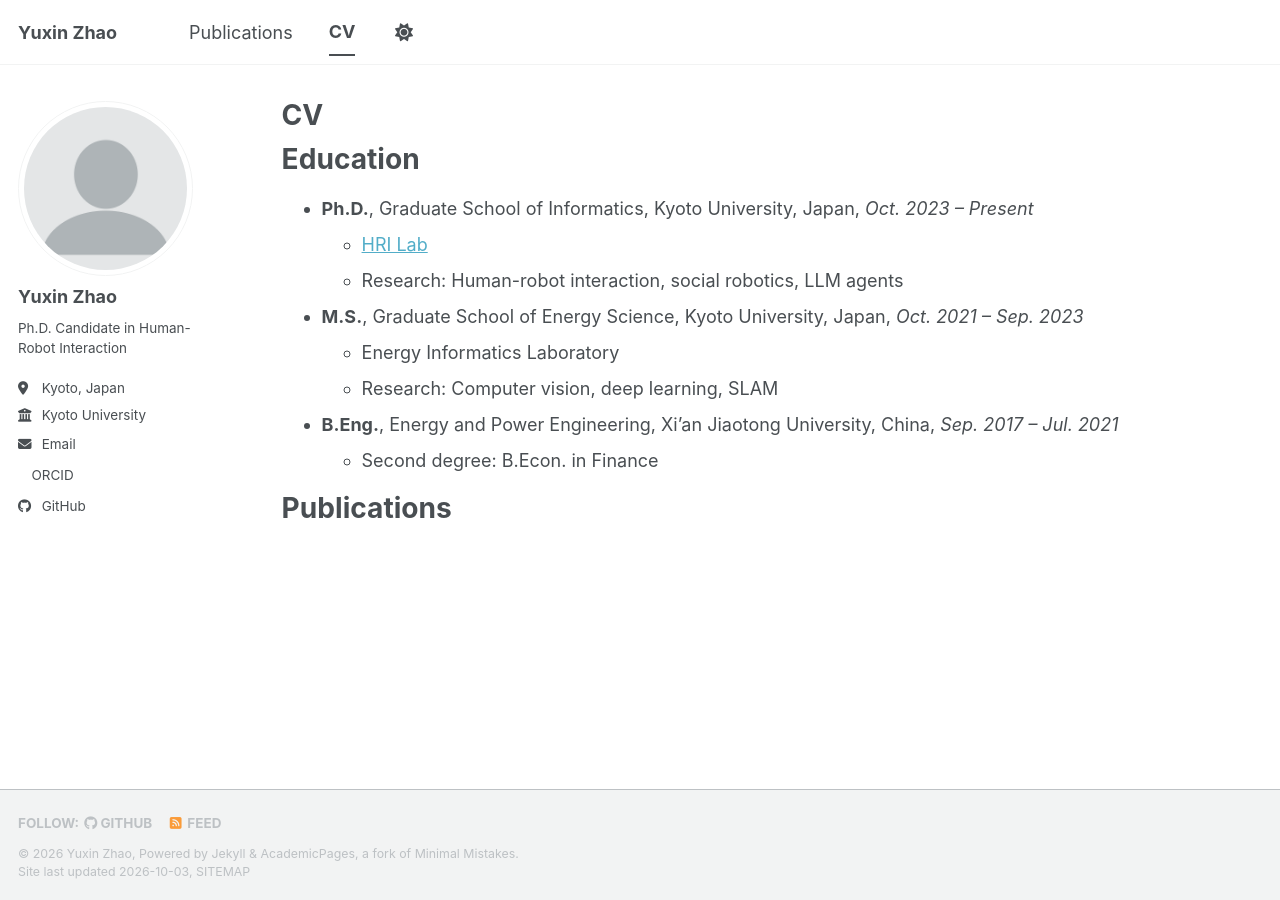
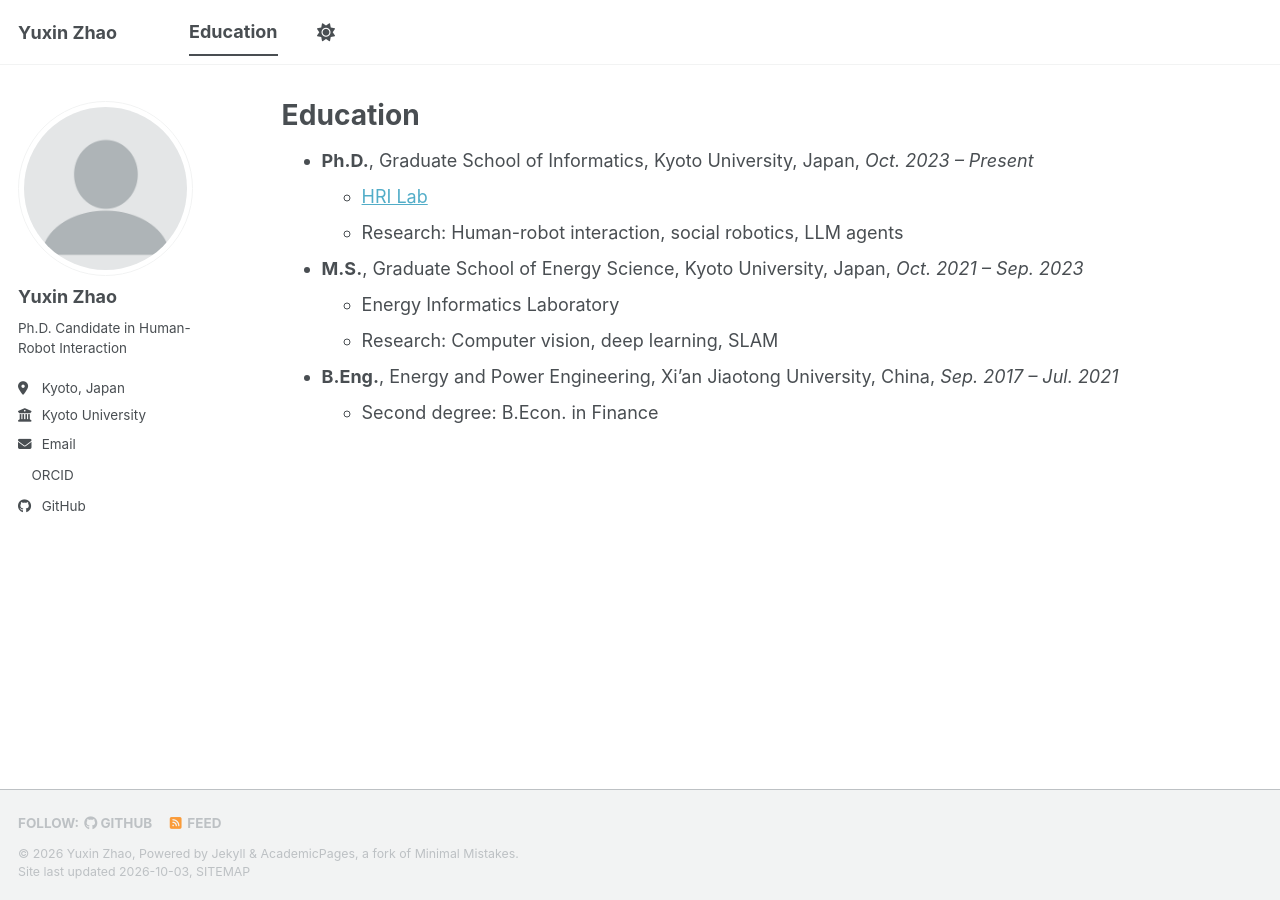
Before and after one commit to ZhaoYuxin9/ZhaoYuxin9.github.io, a Jekyll site: the page built from _pages/education.md, in a window 1280 px wide. Built offline with Jekyll 4.4.1, drawn with Linux system fonts in a browser that asks for light colours; a style sheet for code colours, icons or effects is not loaded.

Commit message:
Replace Publications/CV tabs with an Education page
Co-Authored-By: Claude Opus 5.5 <noreply@anthropic.com>

```diff
--- a/_pages/cv.md
+++ b/_pages/education.md
@@ -1,16 +1,13 @@
 ---
 layout: archive
-title: "CV"
-permalink: /cv/
+title: "Education"
+permalink: /education/
 author_profile: true
 redirect_from:
+  - /cv/
   - /resume
 ---
 
-{% include base_path %}
-
-Education
-======
 * **Ph.D.**, Graduate School of Informatics, Kyoto University, Japan, *Oct. 2023 – Present*
   * [HRI Lab](https://www.robot.soc.i.kyoto-u.ac.jp/en/)
   * Research: Human-robot interaction, social robotics, LLM agents
@@ -19,9 +16,3 @@ Education
   * Research: Computer vision, deep learning, SLAM
 * **B.Eng.**, Energy and Power Engineering, Xi'an Jiaotong University, China, *Sep. 2017 – Jul. 2021*
   * Second degree: B.Econ. in Finance
-
-Publications
-======
-  <ul>{% for post in site.publications reversed %}
-    {% include archive-single-cv.html %}
-  {% endfor %}</ul>
```
Also changed, not shown: _data/navigation.yml (+2 -5 lines).
